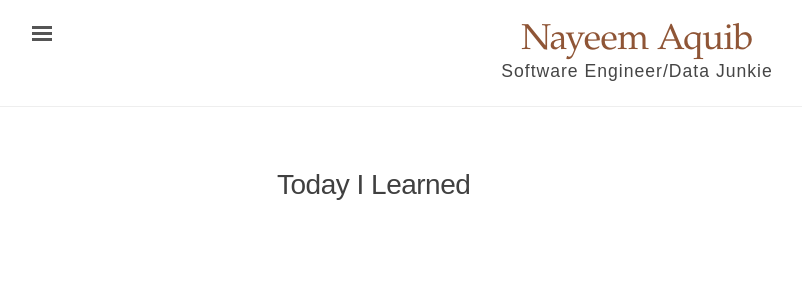
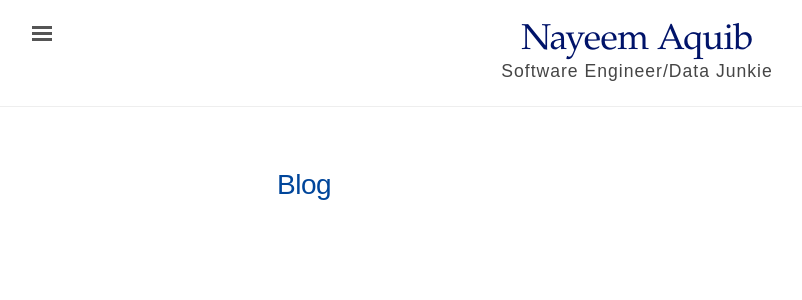
Before and after one commit to nayeemaquib/nayeemaquib.github.io, a Jekyll site: the page built from today_i_learned.md, in a window 1280 px wide. Shown: the top 300 px of the page, without its empty margins (3-805 px from the left). Built offline with Jekyll 4.4.1, drawn with Linux system fonts in a browser that asks for light colours.

Commit message:
Updating

```diff
--- a/_config.yml
+++ b/_config.yml
@@ -16,7 +16,7 @@ author:
 # Permalinks
 
 # Color scheme. Options: red, orange, magenta, cyan, blue, brown
-color-scheme: "brown"
+color-scheme: ''
 
 permalink: pretty
 permalink: /:title/
--- a/assets/css/style.scss
+++ b/assets/css/style.scss
@@ -23,8 +23,8 @@ $regular-font-size: 20px;
 */
 
 $text-color: #454545;
-$heading-color: #404040;
-$link-color: #841212;
+$heading-color: #00469b;
+$link-color: #001369;
 
 
 @import "ed";
--- a/today_i_learned.md
+++ b/today_i_learned.md
@@ -1,4 +1,4 @@
 ---
 layout: page
-title: Today I Learned
+title: Blog
 ---
```
